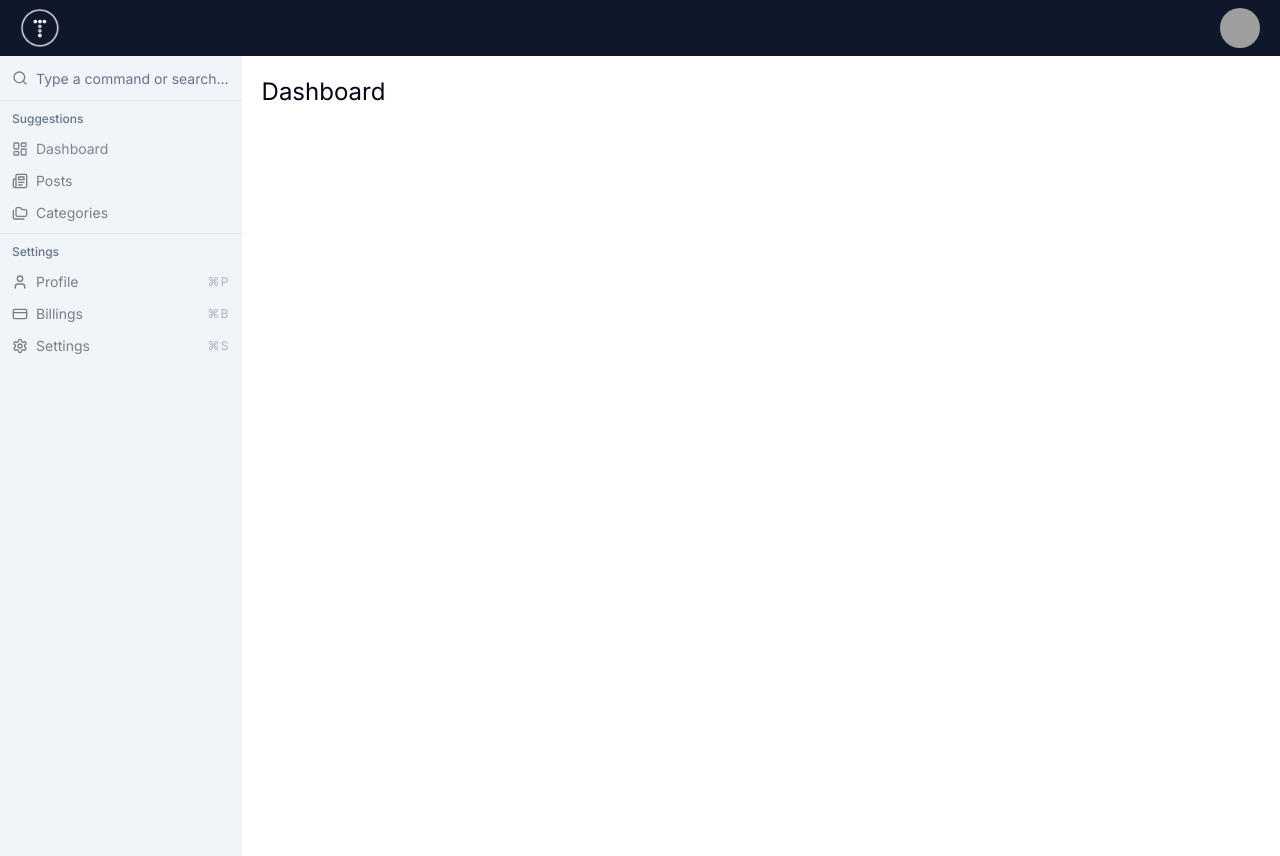
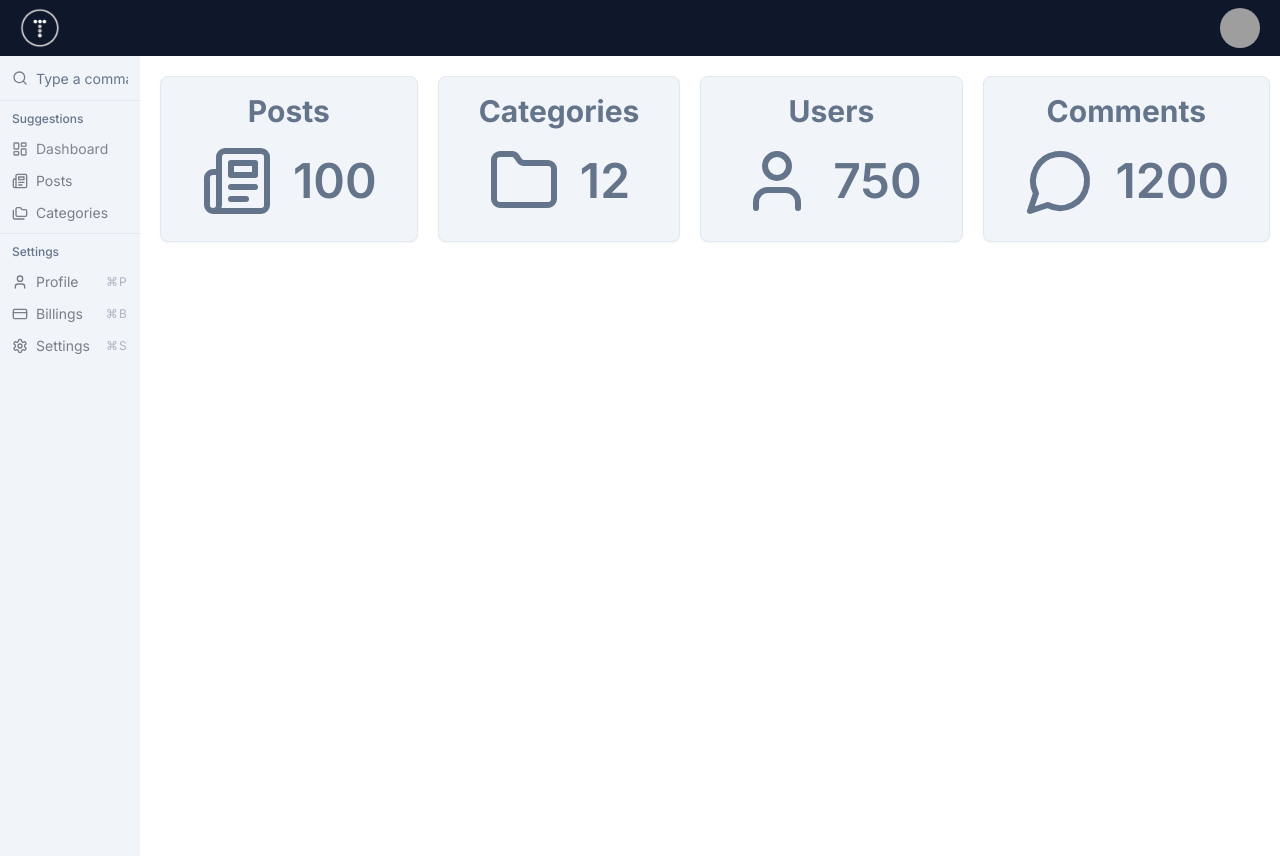
Before and after one commit to RodrigoN01/Admin-Dashboard, a Next.js app: page / in a window 1280 px wide. Built offline with nearby package versions, Linux system fonts and the light colour scheme; grey boxes are pictures that could not be loaded.

Commit message:
Create the Dashboard cards

```diff
--- a/app/page.tsx
+++ b/app/page.tsx
@@ -1,7 +1,31 @@
+import DashboardCard from "@/components/dashboard/DashboardCard";
+import { Folder, MessageCircle, Newspaper, User } from "lucide-react";
+
 export default function Home() {
   return (
     <>
-      <h1 className='text-2xl'>Dashboard</h1>
+      <div className='flex flex-col md:flex-row justify-between gap-5 mb-5'>
+        <DashboardCard
+          title='Posts'
+          count={100}
+          icon={<Newspaper className='text-slate-500' size={72} />}
+        />
+        <DashboardCard
+          title='Categories'
+          count={12}
+          icon={<Folder className='text-slate-500' size={72} />}
+        />
+        <DashboardCard
+          title='Users'
+          count={750}
+          icon={<User className='text-slate-500' size={72} />}
+        />
+        <DashboardCard
+          title='Comments'
+          count={1200}
+          icon={<MessageCircle className='text-slate-500' size={72} />}
+        />
+      </div>
     </>
   );
 }
--- /dev/null
+++ b/components/dashboard/DashboardCard.tsx
@@ -0,0 +1,28 @@
+import { Card, CardContent } from "@/components/ui/card";
+import { LucideIcon } from "lucide-react";
+
+interface DashboardCardProps {
+  title: string;
+  count: number;
+  icon: React.ReactElement<LucideIcon>;
+}
+
+const DashboardCard = ({ title, count, icon }: DashboardCardProps) => {
+  return (
+    <Card className='bg-slate-100 dark:bg-slate-800 p-4 pb-0'>
+      <CardContent>
+        <h3 className='text-3xl text-center mb-4 font-bold text-slate-500 dark:text-slate-200'>
+          {title}
+        </h3>
+        <div className='flex gap-5 justify-center items-center'>
+          {icon}
+          <h3 className='text-5xl font-semibold text-slate-500 dark:text-slate-200'>
+            {count}
+          </h3>
+        </div>
+      </CardContent>
+    </Card>
+  );
+};
+
+export default DashboardCard;
--- /dev/null
+++ b/components/ui/card.tsx
@@ -0,0 +1,79 @@
+import * as React from "react"
+
+import { cn } from "@/lib/utils"
+
+const Card = React.forwardRef<
+  HTMLDivElement,
+  React.HTMLAttributes<HTMLDivElement>
+>(({ className, ...props }, ref) => (
+  <div
+    ref={ref}
+    className={cn(
+      "rounded-lg border bg-card text-card-foreground shadow-sm",
+      className
+    )}
+    {...props}
+  />
+))
+Card.displayName = "Card"
+
+const CardHeader = React.forwardRef<
+  HTMLDivElement,
+  React.HTMLAttributes<HTMLDivElement>
+>(({ className, ...props }, ref) => (
+  <div
+    ref={ref}
+    className={cn("flex flex-col space-y-1.5 p-6", className)}
+    {...props}
+  />
+))
+CardHeader.displayName = "CardHeader"
+
+const CardTitle = React.forwardRef<
+  HTMLParagraphElement,
+  React.HTMLAttributes<HTMLHeadingElement>
+>(({ className, ...props }, ref) => (
+  <h3
+    ref={ref}
+    className={cn(
+      "text-2xl font-semibold leading-none tracking-tight",
+      className
+    )}
+    {...props}
+  />
+))
+CardTitle.displayName = "CardTitle"
+
+const CardDescription = React.forwardRef<
+  HTMLParagraphElement,
+  React.HTMLAttributes<HTMLParagraphElement>
+>(({ className, ...props }, ref) => (
+  <p
+    ref={ref}
+    className={cn("text-sm text-muted-foreground", className)}
+    {...props}
+  />
+))
+CardDescription.displayName = "CardDescription"
+
+const CardContent = React.forwardRef<
+  HTMLDivElement,
+  React.HTMLAttributes<HTMLDivElement>
+>(({ className, ...props }, ref) => (
+  <div ref={ref} className={cn("p-6 pt-0", className)} {...props} />
+))
+CardContent.displayName = "CardContent"
+
+const CardFooter = React.forwardRef<
+  HTMLDivElement,
+  React.HTMLAttributes<HTMLDivElement>
+>(({ className, ...props }, ref) => (
+  <div
+    ref={ref}
+    className={cn("flex items-center p-6 pt-0", className)}
+    {...props}
+  />
+))
+CardFooter.displayName = "CardFooter"
+
+export { Card, CardHeader, CardFooter, CardTitle, CardDescription, CardContent }
```
